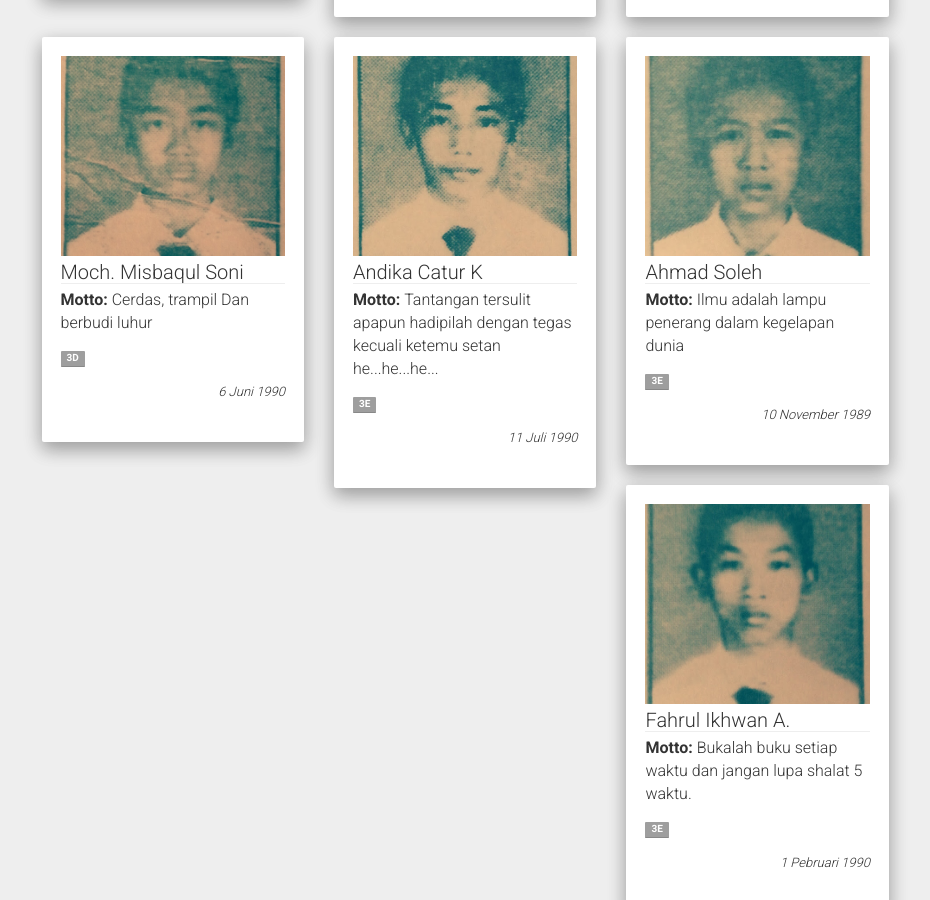
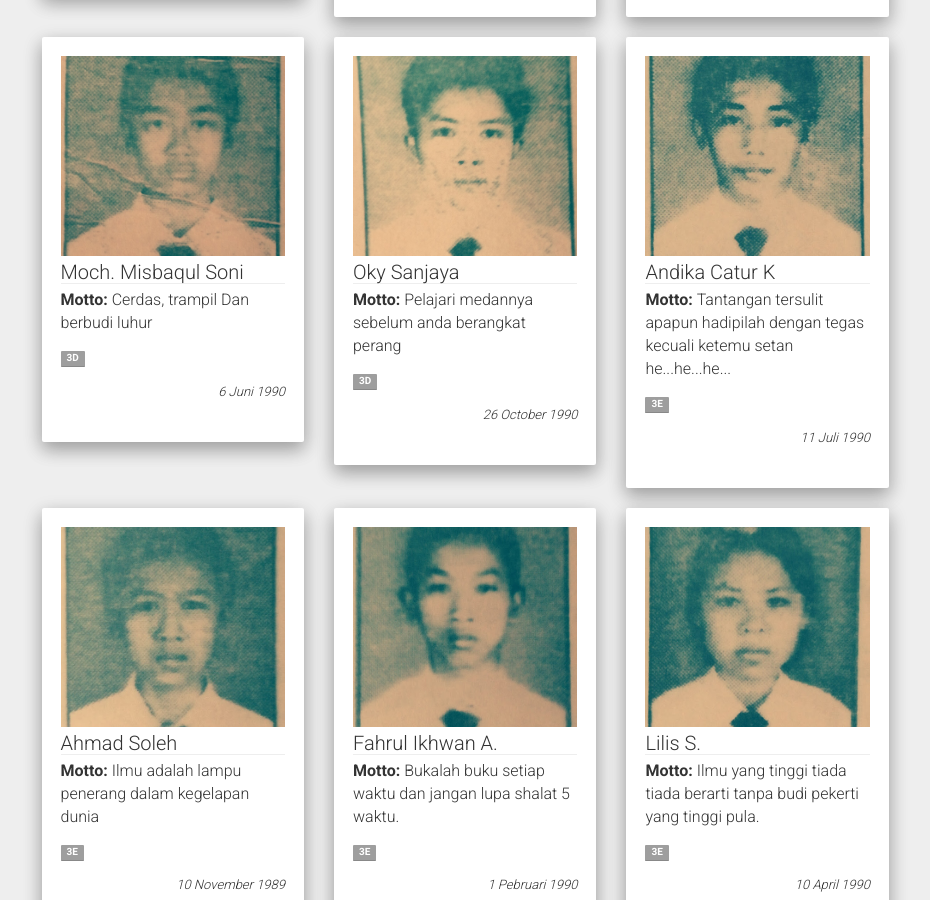
Before and after one commit to rangginang/rangginang.github.io, a Jekyll site: the page built from projects.md, in a window 1280 px wide and 900 px high, scrolled down 5073 px. Shown: the whole window, without its empty margins (321-1251 px from the left). Built offline with Jekyll 4.4.1, drawn with Linux system fonts in a browser that asks for light colours; nearby versions of some CDN libraries.

Commit message:
Biografi Oky 3d

```diff
--- a/_data/projects.json
+++ b/_data/projects.json
@@ -202,6 +202,13 @@
 		"date": "6 Juni 1990",
 		"tags": ["3D"]
 	},
+        {
+		"name": "Oky Sanjaya",
+		"image": "oky.jpg",
+		"moto": "Pelajari medannya sebelum anda berangkat perang",
+		"date": "26 October 1990",
+		"tags": ["3D"]
+	},
 	{
 		"name": "Andika Catur K",
 		"image": "iwan.jpg",
```
